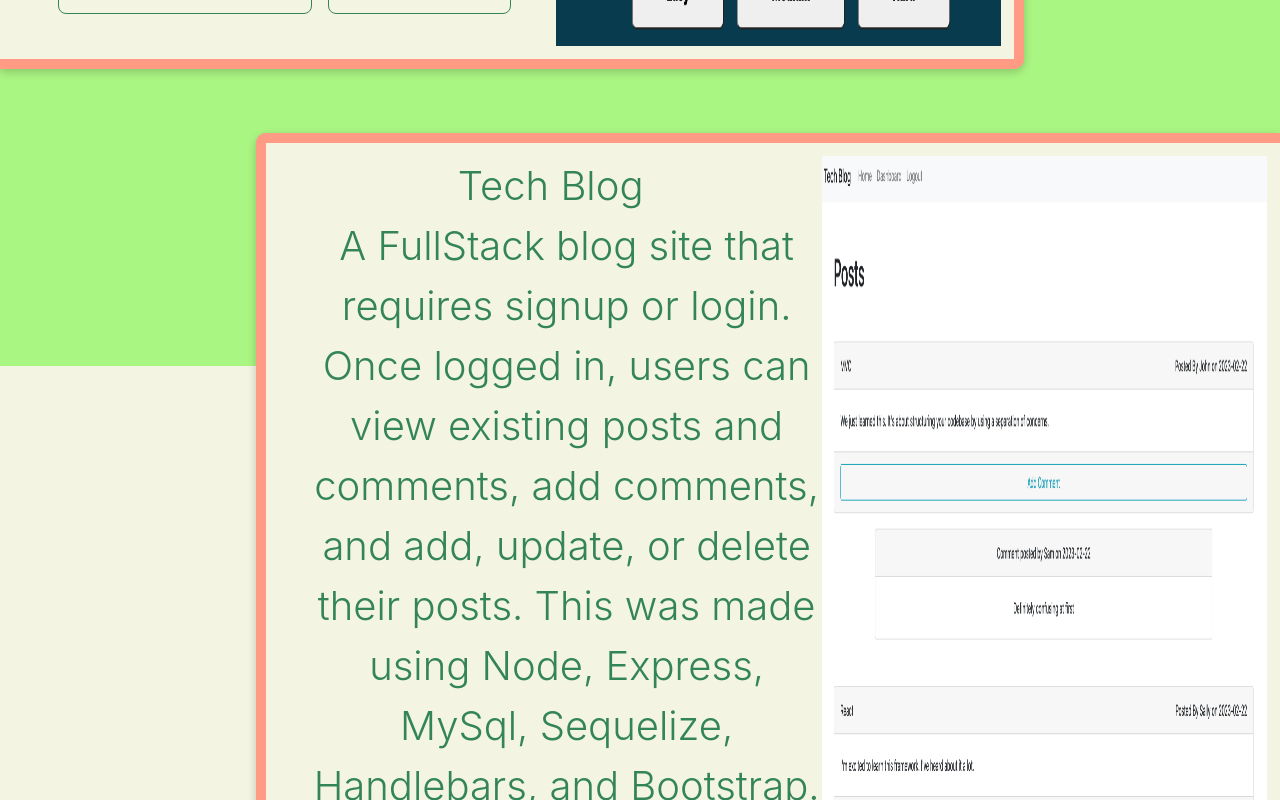
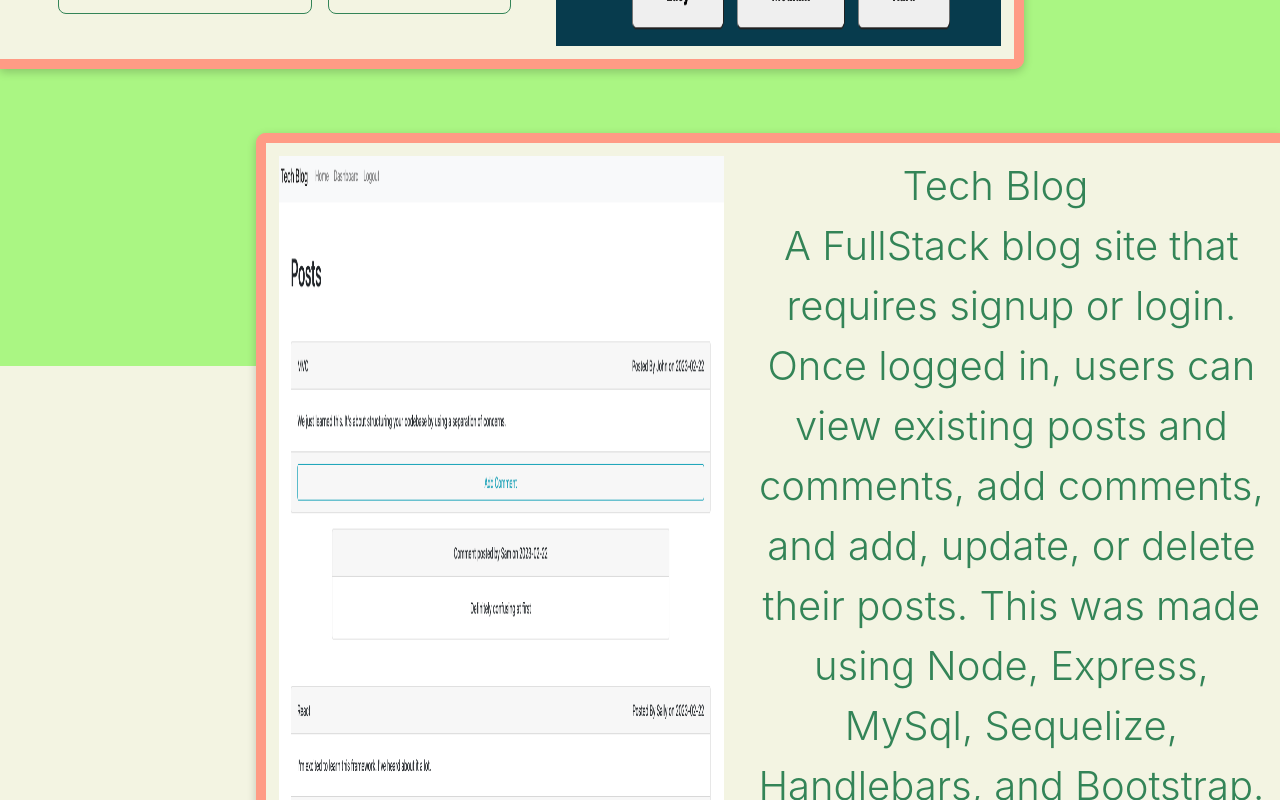
Before and after one commit to Dominique216/React-Portfolio, a React (Create React App) app: page / in a window 1280 px wide. Shown: the part 2880-3680 px from the top of the page. Built offline with nearby package versions, Linux system fonts and the light colour scheme.

Commit message:
liked contact nav button to contact section

```diff
--- a/src/components/Contact.js
+++ b/src/components/Contact.js
@@ -19,7 +19,7 @@ import AOS from "aos";
 function Contact() {
     AOS.init()
     return(
-        <div data-aos="fade-up" className="h-4/5">
+        <div id="contact" ddata-aos="fade-up" className="h-4/5">
             <h3 className="skills-title mt-5">Contact</h3>
             <div className="text-7xl gap-8 flex justify-center font-light m-8 text-dgreen">
             <Popover
--- a/src/components/Skills.js
+++ b/src/components/Skills.js
@@ -7,7 +7,7 @@ function Skills() {
     return (
         <div id="skills" className="skills-section">
             <h3 className="skills-title"> Skills and Languages</h3>
-            <div className="flex flex-col md:flex-row w-5/6 mx-auto">
+            <div className="flex flex-col lg:flex-row w-5/6 mx-auto">
             <ul className="ml-8 font-light text-dgreen text-center">
                 <li><h2 className="text-3xl underline">Front End</h2></li>
                 <li className="text-2xl">HTML</li>
--- a/src/components/Works.js
+++ b/src/components/Works.js
@@ -26,7 +26,7 @@ function Works() {
                     </div>
                 </div>
             </div>
-                <div data-aos="fade-left" data-aos-offset="500" className='box2 ml-auto text-center sm:w-full md:w-4/5 flex-col-reverse md:flex-row-reverse'>
+                <div data-aos="fade-left" data-aos-offset="500" className='box2 ml-auto text-center sm:w-full md:w-4/5 flex-col-reverse md:flex-row'>
                     <img className="mx-auto" src={TB} alt="tech blog homepage" />
                     <div className="flex flex-col">
                         <h4 className="text-center">Tech Blog</h4>
```
Also changed, not shown: 12 other files (tests, documents, lock files or other folders).
